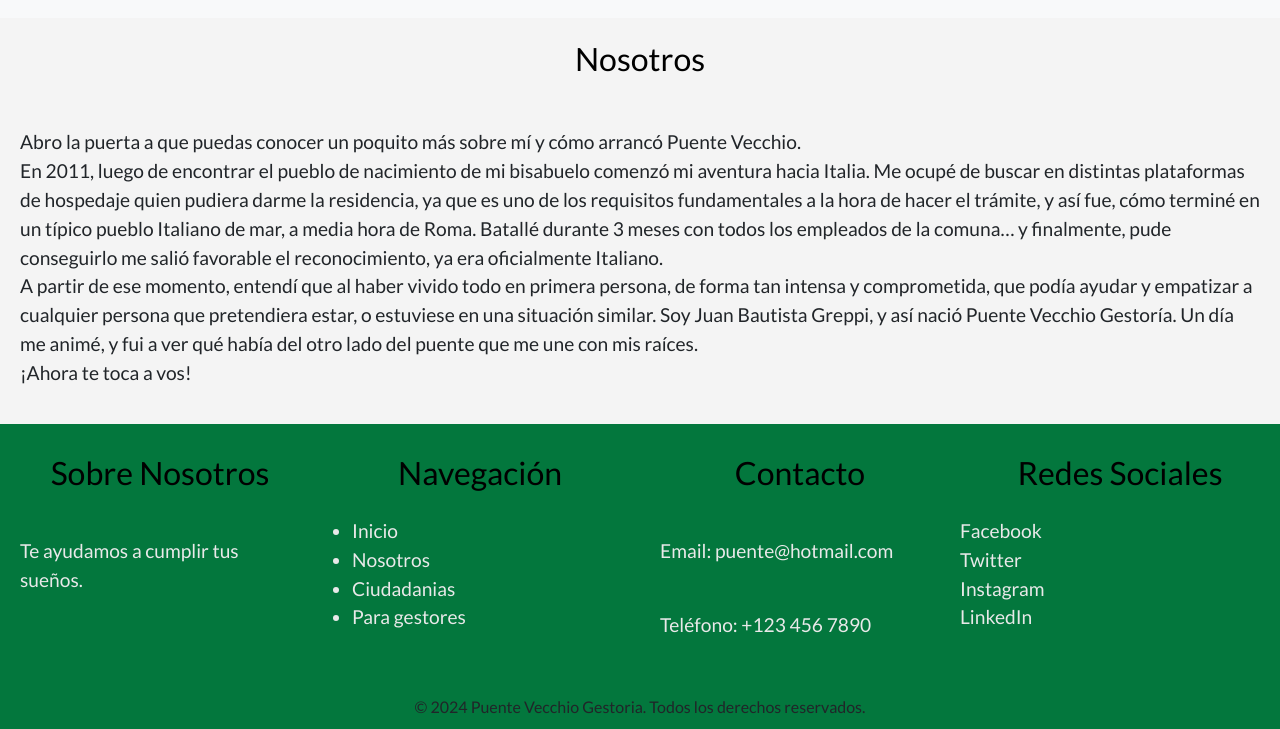
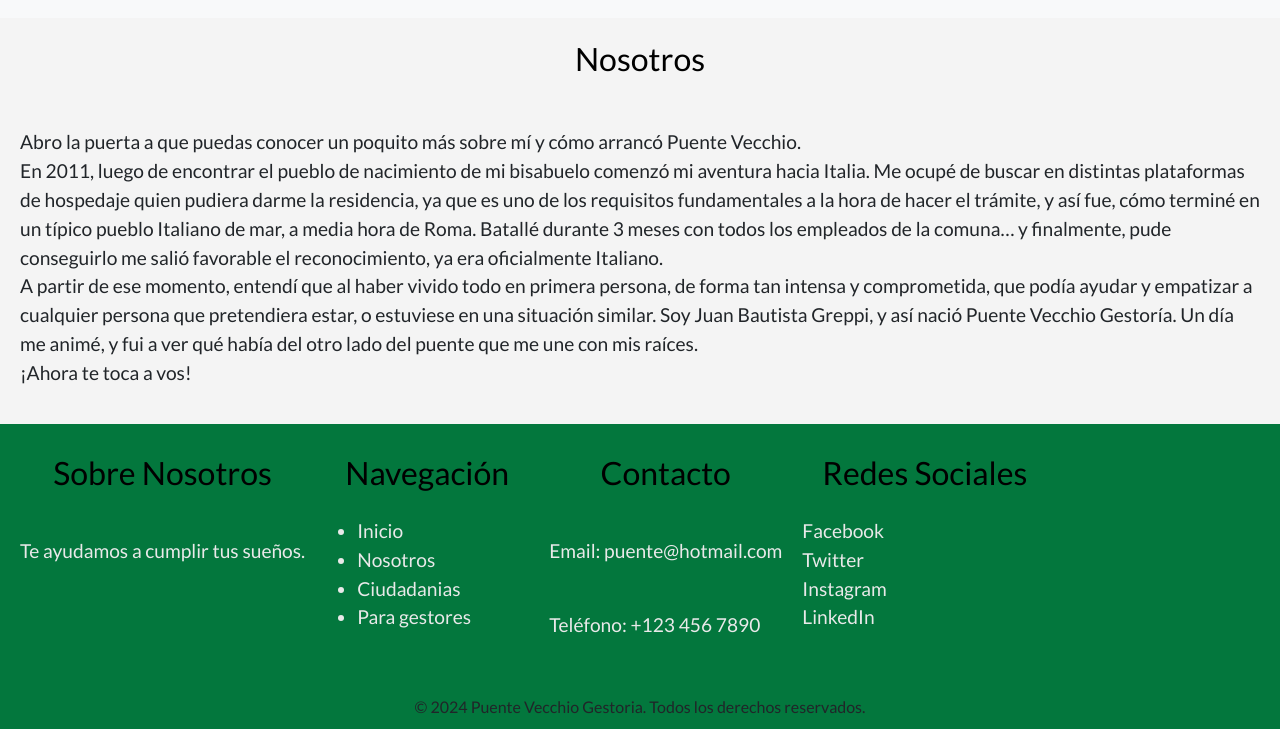
Before and after one commit to mariajose-llarena/segundo.entregable, a plain HTML site: page pages/nosotros.html in a window 1280 px wide. Shown: the part 224-953 px from the top of the page. Drawn offline with nearby package versions, Linux system fonts and the light colour scheme.

Commit message:
arregle el footer para que no se solape

```diff
--- a/css/style.css
+++ b/css/style.css
@@ -300,7 +300,7 @@ button:hover {
 }
 
 .footer-section {
-    width: 25%; /* Ancho de cada sección */
+    width: auto; /* Ancho de cada sección */
 }
 
 .footer-section h2 {
@@ -317,6 +317,7 @@ button:hover {
 .footer-section a {
     color: rgb(233, 233, 233); /* Color de los enlaces */
     text-decoration: none; /* Sin subrayado en los enlaces */
+    width: auto;
 }
 
 .footer-section a:hover {
```
